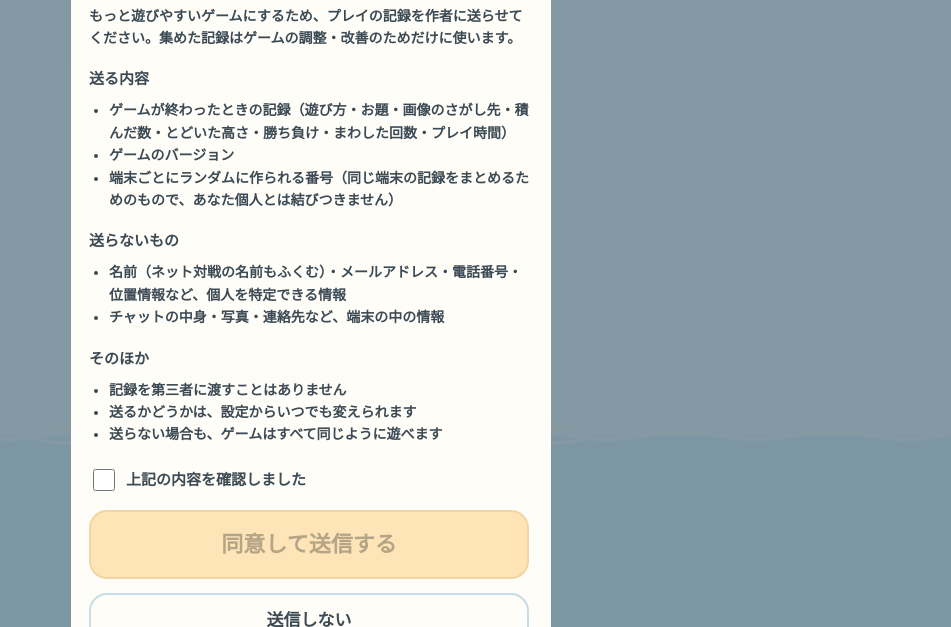
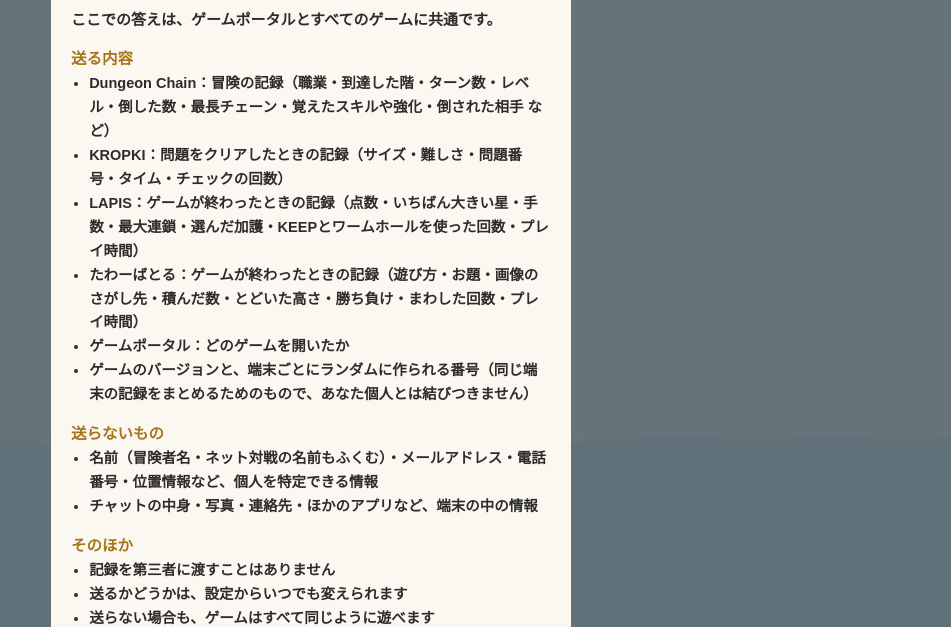
Before and after one commit to tkcy3/tower-battle, a plain HTML site: page index.html in a window 1280 px wide. Shown: the part 173-800 px from the top of the page, without its empty margins (329-1280 px from the left). Drawn offline with Linux system fonts and the light colour scheme; animation ran at ten frames a second; a web font is replaced by a local one.

Commit message:
プレイ記録の送信の同意を全ゲーム共通のしくみ(TKCS)に統一
全ゲーム・ポータルで同じ画面・同じ文面（5本分の送信内容を1枚に）。
答えは tkcy3_consent_v1 に1つだけ（版2）。前の版で同意していた人には新しい内容で1回だけ聞き直す。

Co-Authored-By: Claude Opus 5.5 <noreply@anthropic.com>
Claude-Session: https://claude.ai/code/session_013kTsaeDHdJjMzQp8KtMTm5

```diff
--- a/index.html
+++ b/index.html
@@ -160,8 +160,6 @@ body:not(.play) #gSet{display:none}
 body.cel #altB{display:none}
 .cs{max-height:86vh;overflow:auto;font-size:14px;line-height:1.6}
 .cs h2{font-size:21px;margin:0 0 8px}.cs h3{font-size:15px;margin:12px 0 2px}.cs ul{margin:0;padding-left:20px}.cs p{margin:0}
-.csChk{display:flex;gap:8px;align-items:center;margin:14px 0 10px;font-weight:800;font-size:15px}.csChk input{width:22px;height:22px}
-#csYes:disabled{opacity:.45}
 #coach{position:fixed;left:50%;top:calc(env(safe-area-inset-top) + 64px);transform:translateX(-50%);width:min(92vw,380px);background:rgba(255,253,247,.97);border:3px solid var(--accent);border-radius:20px;padding:12px 14px 10px;z-index:30;box-shadow:0 5px 0 rgba(59,74,84,.12);display:none}
 body.tut.play #coach{display:block}
 body.tut.play.cel #coach,body.tut.play.result #coach{display:none}
@@ -282,7 +280,7 @@ body.tutDrop #drop{animation:dpulse 1s ease infinite}
   <div class="srow"><span>BGM</span><div class="sg" id="sB"><button data-v="0">OFF</button><button data-v="1">小</button><button data-v="2">中</button><button data-v="3">大</button></div></div>
   <div class="srow"><span>効果音</span><div class="sg" id="sS"><button data-v="1">ON</button><button data-v="0">OFF</button></div></div>
   <div class="srow"><span>振動</span><div class="sg" id="sV"><button data-v="1">ON</button><button data-v="0">OFF</button></div></div>
-  <div class="srow hidden" id="sLogRow"><span>プレイ記録を送る<small>ゲームの改善に使います</small></span><div class="sg" id="sL"><button data-v="1">ON</button><button data-v="0">OFF</button></div></div>
+  <div class="srow hidden" id="sLogRow"><span>プレイ記録を送る<small><button id="sI" style="background:none;border:0;padding:4px 0;font:inherit;color:inherit;text-decoration:underline">送信内容について ›</button></small></span><div class="sg" id="sL"><button data-v="1">ON</button><button data-v="0">OFF</button></div></div>
   <button class="rowBtn" id="sHow"><span>🔰 あそびかた（れんしゅう）</span><span class="rs">›</span></button>
   <button class="rowBtn" id="sU"><span>📋 更新内容<span class="newb hidden" id="sNew">NEW</span></span><span class="rs">v<span id="sVer"></span> ›</span></button>
   <div class="srow" style="border:0"><span>記録のリセット<small>ひとりのさいこう記録と、勝ち数</small></span><button class="dbtn" id="sX">リセット</button></div>
@@ -294,19 +292,6 @@ body.tutDrop #drop{animation:dpulse 1s ease infinite}
   <button class="sub" id="chgC">戻る</button>
 </div></div>
 <div id="coach"><div id="coachTx"></div><div id="coachRow"><span id="coachDots"></span><button id="coachNext" class="hidden">つぎへ ›</button><button id="coachSkip">スキップ</button></div></div>
-<div class="ov hidden" id="csOv"><div class="sheet cs">
-  <h2>プレイ記録の送信について</h2>
-  <p>もっと遊びやすいゲームにするため、プレイの記録を作者に送らせてください。集めた記録は<b>ゲームの調整・改善のためだけ</b>に使います。</p>
-  <h3>送る内容</h3>
-  <ul><li>ゲームが終わったときの記録（遊び方・お題・画像のさがし先・積んだ数・とどいた高さ・勝ち負け・まわした回数・プレイ時間）</li><li>ゲームのバージョン</li><li>端末ごとにランダムに作られる番号（同じ端末の記録をまとめるためのもので、あなた個人とは結びつきません）</li></ul>
-  <h3>送らないもの</h3>
-  <ul><li>名前（ネット対戦の名前もふくむ）・メールアドレス・電話番号・位置情報など、個人を特定できる情報</li><li>チャットの中身・写真・連絡先など、端末の中の情報</li></ul>
-  <h3>そのほか</h3>
-  <ul><li>記録を第三者に渡すことはありません</li><li>送るかどうかは、設定からいつでも変えられます</li><li>送らない場合も、ゲームはすべて同じように遊べます</li></ul>
-  <label class="csChk"><input type="checkbox" id="csChk"><span>上記の内容を確認しました</span></label>
-  <button class="big" id="csYes" disabled>同意して送信する</button>
-  <button class="sub" id="csNo" style="margin-top:8px">送信しない</button>
-</div></div>
 <div class="ov hidden" id="tutOv"><div class="sheet" style="text-align:center">
   <div style="font-size:46px;line-height:1.1">🔰</div>
   <h2 style="margin:6px 0 4px">はじめてかな？</h2>
@@ -351,9 +336,93 @@ body.tutDrop #drop{animation:dpulse 1s ease infinite}
 //# sourceMappingURL=peerjs.min.js.map
 </script>
 <script>
+/*TKCS-BEGIN*/
+/* ===== プレイ記録の送信の同意（tkcy3.github.io の全ゲーム共通。どのゲームにも同じものが入っています） =====
+   - 答えは1つだけ保存し、ポータルとすべてのゲームで共有する（どこで答えても全部に反映）
+   - 送る内容が増えたら CS_VER を上げる。前の版で「同意」していた人には、新しい内容で1回だけ聞き直す
+     （「送信しない」と答えた人には聞き直さない）
+   - 同意していても、設定でオフ（tkcy3_share='0'）なら送らない                                   */
+var TKCS = (function(){
+  var KEY = 'tkcy3_consent_v1', SHARE = 'tkcy3_share', CS_VER = 2;
+  var ITEMS = [
+    ['Dungeon Chain', '冒険の記録（職業・到達した階・ターン数・レベル・倒した数・最長チェーン・覚えたスキルや強化・倒された相手 など）'],
+    ['KROPKI', '問題をクリアしたときの記録（サイズ・難しさ・問題番号・タイム・チェックの回数）'],
+    ['LAPIS', 'ゲームが終わったときの記録（点数・いちばん大きい星・手数・最大連鎖・選んだ加護・KEEPとワームホールを使った回数・プレイ時間）'],
+    ['たわーばとる', 'ゲームが終わったときの記録（遊び方・お題・画像のさがし先・積んだ数・とどいた高さ・勝ち負け・まわした回数・プレイ時間）'],
+    ['ゲームポータル', 'どのゲームを開いたか']
+  ];
+  function lsGet(k){ try { return localStorage.getItem(k); } catch(e) { return null; } }
+  function lsSet(k, v){ try { localStorage.setItem(k, v); } catch(e) {} }
+  function rec(){ try { return JSON.parse(lsGet(KEY) || 'null'); } catch(e) { return null; } }
+  function write(ok){ lsSet(KEY, JSON.stringify({v:CS_VER, ok:ok ? 1 : 0, at:Date.now()})); lsSet(SHARE, ok ? '1' : '0'); }
+  function agreed(){ var c = rec(); return !!(c && c.ok && (c.v || 1) >= CS_VER); }
+  function needAsk(){ var c = rec(); return !c || (c.ok && (c.v || 1) < CS_VER); }
+  function on(){ return agreed() && lsGet(SHARE) !== '0'; }
+  /* a game that kept its own answer before the shared one existed: adopt it (an old "yes" is asked again once) */
+  function adopt(ok){ if (rec() || ok === undefined || ok === null) return; lsSet(KEY, JSON.stringify({v:1, ok:ok ? 1 : 0, at:Date.now()})); }
+  var css = '#tkcsOv{position:fixed;inset:0;z-index:99999;display:none;align-items:flex-end;justify-content:center;background:rgba(0,0,0,.5);padding:env(safe-area-inset-top) 0 0;font-family:inherit}'
+    + '#tkcsOv.on{display:flex}'
+    + '#tkcsOv .tkcs{width:100%;max-width:520px;max-height:92%;overflow-y:auto;box-sizing:border-box;padding:22px 20px calc(18px + env(safe-area-inset-bottom));border-radius:22px 22px 0 0;background:#fbf8f2;color:#2d2c2a;text-align:left;-webkit-overflow-scrolling:touch}'
+    + '#tkcsOv h2{margin:0 0 10px;font-size:20px;text-align:center}'
+    + '#tkcsOv p{margin:0 0 6px;font-size:15px;line-height:1.65}'
+    + '#tkcsOv h3{margin:14px 0 4px;font-size:15.5px;color:#a8741a}'
+    + '#tkcsOv ul{margin:0;padding-left:1.25em;font-size:14.5px;line-height:1.65}'
+    + '#tkcsOv li b{font-weight:800}'
+    + '#tkcsOv label{display:flex;align-items:center;gap:10px;margin:16px 0 12px;font-size:16px;font-weight:700}'
+    + '#tkcsOv label input{width:24px;height:24px;margin:0;accent-color:#c98f3a}'
+    + '#tkcsOv button{display:block;width:100%;border:0;font:inherit;cursor:pointer}'
+    + '#tkcsOv .y{height:54px;border-radius:14px;background:#c98f3a;color:#fff;font-size:18px;font-weight:800}'
+    + '#tkcsOv .y:disabled{opacity:.4}'
+    + '#tkcsOv .n{margin-top:6px;padding:12px;background:none;color:#7a7670;font-size:15px;text-decoration:underline}'
+    + '@media (prefers-color-scheme:dark){#tkcsOv .tkcs{background:#2f3338;color:#eceae5}#tkcsOv h3{color:#e0b060}#tkcsOv .n{color:#a5aab2}}';
+  var ov = null, after = null;
+  function build(){
+    if (ov) return;
+    var st = document.createElement('style'); st.textContent = css; document.head.appendChild(st);
+    ov = document.createElement('div'); ov.id = 'tkcsOv';
+    ov.innerHTML = '<div class="tkcs" role="dialog" aria-modal="true">'
+      + '<h2>📝 プレイ記録の送信について</h2>'
+      + '<p>より遊びやすいゲームにするため、プレイの記録を作者に送らせてください。集めた記録は<b>ゲームの調整・改善のためだけ</b>に使います。</p>'
+      + '<p>ここでの答えは、ゲームポータルとすべてのゲームに共通です。</p>'
+      + '<h3>送る内容</h3><ul>' + ITEMS.map(function(x){ return '<li><b>' + x[0] + '</b>：' + x[1] + '</li>'; }).join('')
+      + '<li>ゲームのバージョンと、端末ごとにランダムに作られる番号（同じ端末の記録をまとめるためのもので、あなた個人とは結びつきません）</li></ul>'
+      + '<h3>送らないもの</h3><ul><li>名前（冒険者名・ネット対戦の名前もふくむ）・メールアドレス・電話番号・位置情報など、個人を特定できる情報</li>'
+      + '<li>チャットの中身・写真・連絡先・ほかのアプリなど、端末の中の情報</li></ul>'
+      + '<h3>そのほか</h3><ul><li>記録を第三者に渡すことはありません</li><li>送るかどうかは、設定からいつでも変えられます</li><li>送らない場合も、ゲームはすべて同じように遊べます</li></ul>'
+      + '<label><input type="checkbox" id="tkcsChk"><span>上記の内容を確認しました</span></label>'
+      + '<button class="y" id="tkcsYes" disabled>同意して送信する</button>'
+      + '<button class="n" id="tkcsNo">送信しない</button></div>';
+    document.body.appendChild(ov);
+    var chk = ov.querySelector('#tkcsChk'), yes = ov.querySelector('#tkcsYes');
+    chk.onchange = function(){ yes.disabled = !chk.checked; };
+    yes.onclick = function(){ if (chk.checked) done(true); };
+    ov.querySelector('#tkcsNo').onclick = function(){ done(false); };
+  }
+  function done(ok){
+    write(ok); ov.classList.remove('on');
+    var f = after; after = null;
+    try { document.dispatchEvent(new CustomEvent('tkcs', {detail:{ok:ok}})); } catch(e) {}
+    if (f) f(ok);
+  }
+  /* show the agreement. after(ok) runs when it is answered */
+  function open(cb){
+    build(); after = cb || null;
+    var a = agreed(), chk = ov.querySelector('#tkcsChk');
+    chk.checked = a; ov.querySelector('#tkcsYes').disabled = !a;
+    ov.querySelector('.tkcs').scrollTop = 0; ov.classList.add('on');
+  }
+  /* the settings switch. Turning it on without an agreement opens the agreement first */
+  function setShare(want, cb){
+    if (want && !agreed()) { open(function(ok){ if (cb) cb(ok); }); return; }
+    lsSet(SHARE, want ? '1' : '0'); if (cb) cb(want);
+  }
+  return {ver:CS_VER, agreed:agreed, needAsk:needAsk, on:on, open:open, setShare:setShare, adopt:adopt};
+})();
+/*TKCS-END*/
 (function(){
 'use strict';
 var CHANGELOG = [
+  {v:'0.12.1', d:'2026-11-28', items:['📝 プレイ記録の送信の同意を、ゲームポータル・ほかのゲームと同じ画面・同じ内容にそろえました','⚙ 設定に「送信内容について」を追加しました']},
   {v:'0.12.0', d:'2026-11-28', items:['📝 プレイ記録を送るしくみを入れました。内容を確認して同意したときだけ送ります（設定からいつでも変えられます）']},
   {v:'0.11.0', d:'2026-11-28', items:['👆 がめんをタップすると、パーツがくるっとまわるようになりました。ボタンは「おとす」だけでシンプルに','🔰 あそびかたの「れんしゅう」をつけました。はじめてのときと、ホームの「🔰 あそびかた」・設定から遊べます']},
   {v:'0.10.1', d:'2026-11-28', items:['☁️ 雲がゆっくり流れるようにしました']},
@@ -1106,23 +1175,12 @@ $('tutNo').onclick = function(){ $('tutOv').classList.add('hidden'); S.tut = 1;
    Sent only after the player agrees. While SHARE_URL is empty nothing is sent and no consent screen appears. ---------- */
 var SHARE_URL = 'https://docs.google.com/forms/d/e/1FAIpQLSfPeVqIWacwJ9IFMAvEm7nN2cjwyYuvHpSHjHTuC1cLiyPAsw/formResponse', SHARE_ENTRY = 'entry.1452804743';
 function canShare(){ return !!(SHARE_URL && SHARE_ENTRY); }
-function shareOn(){ return canShare() && S.consent === 1 && SET.share !== 0; }
-function csShared(){ try { return JSON.parse(localStorage.getItem('tkcy3_consent_v1') || 'null'); } catch(e) { return null; } }
-function csShare(ok){ try { localStorage.setItem('tkcy3_consent_v1', JSON.stringify({v:1, ok:ok ? 1 : 0, at:Date.now()})); localStorage.setItem('tkcy3_share', ok ? '1' : '0'); } catch(e) {} }
-(function csAdopt(){
-  var c = csShared(); if (!c) return;
-  if (S.consent === undefined || (c.ok && S.consent !== 1)) S.consent = c.ok ? 1 : 0;
-  var sh = null; try { sh = localStorage.getItem('tkcy3_share'); } catch(e) {}
-  SET.share = (S.consent === 1 && sh !== '0') ? 1 : 0; save();
-})();
-function openConsent(after){
-  $('csChk').checked = S.consent === 1; $('csYes').disabled = S.consent !== 1;
-  $('csOv').classList.remove('hidden');
-  var done = function(ok){ S.consent = ok ? 1 : 0; S.consentAt = Date.now(); SET.share = ok ? 1 : 0; save(); csShare(ok); $('csOv').classList.add('hidden'); if (after) after(); };
-  $('csChk').onchange = function(){ $('csYes').disabled = !this.checked; };
-  $('csYes').onclick = function(){ if ($('csChk').checked) done(true); };
-  $('csNo').onclick = function(){ done(false); };
-}
+/* the agreement is the shared one (TKCS, the same screen in every game); S.consent / SET.share just mirror it */
+function shareOn(){ return canShare() && TKCS.on(); }
+function csSync(){ S.consent = TKCS.agreed() ? 1 : (TKCS.needAsk() ? undefined : 0); SET.share = TKCS.on() ? 1 : 0; save(); }
+TKCS.adopt(S.consent === 1 ? true : S.consent === 0 ? false : null); csSync();
+document.addEventListener('tkcs', csSync);
+function openConsent(after){ TKCS.open(function(){ if (after) after(); }); }
 function devId(){ if (!S.dev) { S.dev = Math.random().toString(36).slice(2, 10); save(); } return S.dev; }
 function isApp(){ try { return matchMedia('(display-mode: standalone)').matches || matchMedia('(display-mode: fullscreen)').matches || navigator.standalone === true; } catch(e) { return false; } }
 var LOG = {t0:0, rot:0, hmax:0};
@@ -1697,11 +1755,12 @@ $('sC').onclick = function(){ $('setOv').classList.add('hidden'); };
 $('sU').onclick = function(){ openChg(); };
 $('sL').addEventListener('click', function(e){
   var b = e.target.closest('button'); if (!b) return; var on = b.dataset.v === '1';
-  if (on && S.consent !== 1) { $('setOv').classList.add('hidden'); openConsent(openSet); return; }
-  SET.share = on ? 1 : 0; save(); try { localStorage.setItem('tkcy3_share', on ? '1' : '0'); } catch(_) {} segOn('sL', on ? 1 : 0);
+  if (on && !TKCS.agreed()) { $('setOv').classList.add('hidden'); openConsent(openSet); return; }
+  TKCS.setShare(on, function(){ csSync(); segOn('sL', TKCS.on() ? 1 : 0); });   // shared with the portal and every game
 });
 // first launch: ask once (unless already answered here or on the game portal)
-if (canShare() && S.consent === undefined) setTimeout(function(){ openConsent(null); }, 300);
+if (canShare() && TKCS.needAsk()) setTimeout(function(){ openConsent(null); }, 300);
+$('sI').onclick = function(){ $('setOv').classList.add('hidden'); openConsent(openSet); };
 $('ver').onclick = function(){ openChg(); };
 $('chgC').onclick = function(){ $('chgOv').classList.add('hidden'); if (!$('setOv').classList.contains('hidden')) openSet(); };
 $('setOv').addEventListener('click', function(e){ if (e.target === this) this.classList.add('hidden'); });
--- a/sw.js
+++ b/sw.js
@@ -1,5 +1,5 @@
 // たわーばとる: offline cache. Network first so updates arrive; cache as fallback.
-const C='tower-battle-v16',FILES=['./','./index.html','./manifest.json','./icon-192.png','./icon-512.png','./icon-maskable-512.png'];
+const C='tower-battle-v17',FILES=['./','./index.html','./manifest.json','./icon-192.png','./icon-512.png','./icon-maskable-512.png'];
 self.addEventListener('install',e=>{e.waitUntil(caches.open(C).then(c=>c.addAll(FILES)));self.skipWaiting();});
 self.addEventListener('activate',e=>{e.waitUntil(caches.keys().then(ks=>Promise.all(ks.filter(k=>k!==C).map(k=>caches.delete(k)))));self.clients.claim();});
 self.addEventListener('fetch',e=>{if(e.request.method!=='GET')return;
```
